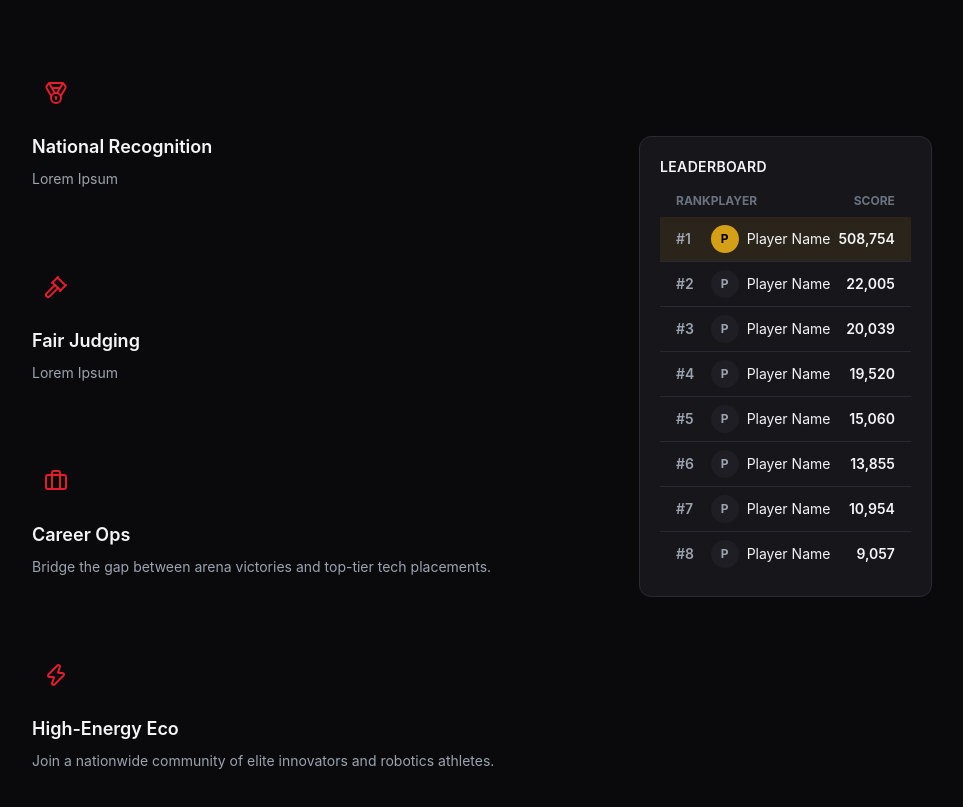
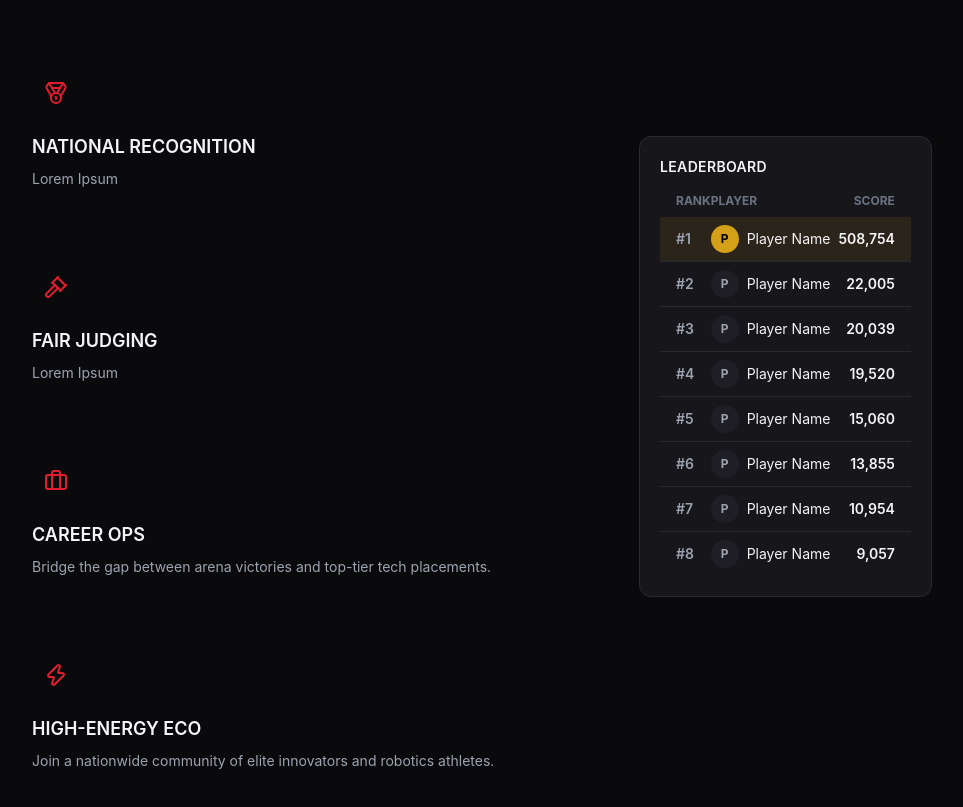
Before and after one commit to rudra1337-dev/botleague, a React (Vite) app: page / in a window 1280 px wide. Shown: the part 2760-3567 px from the top of the page, without its empty margins (25-988 px from the left). Built offline with nearby package versions, Linux system fonts and the light colour scheme.

Commit message:
feat(about):heading capitalized and numbers refined

```diff
--- a/src/components/shared/FeatureItem.tsx
+++ b/src/components/shared/FeatureItem.tsx
@@ -24,7 +24,7 @@ export function FeatureItem({
     <>
       {variant === "numbered" && number !== undefined && (
         <span className="mb-3 block text-2xl font-bold text-brand-red">
-          {String(number).padStart(2, "0")}
+          {String(number).padStart(1, "0")}.
         </span>
       )}
 
@@ -43,7 +43,7 @@ export function FeatureItem({
         </span>
       )}
 
-      <h3 className="mb-2 text-lg font-semibold text-text-primary">{title}</h3>
+      <h3 className="mb-2 text-lg font-semibold text-text-primary">{title.toUpperCase()}</h3>
       <p className="text-sm text-text-secondary">{description}</p>
 
       {href && (
```
